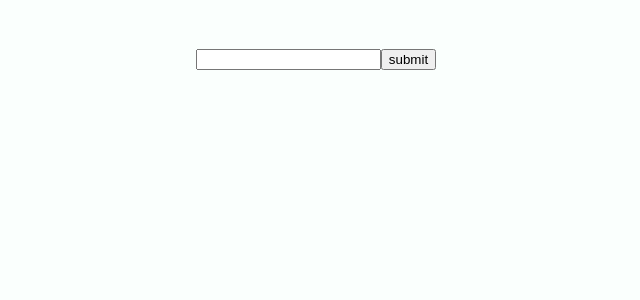
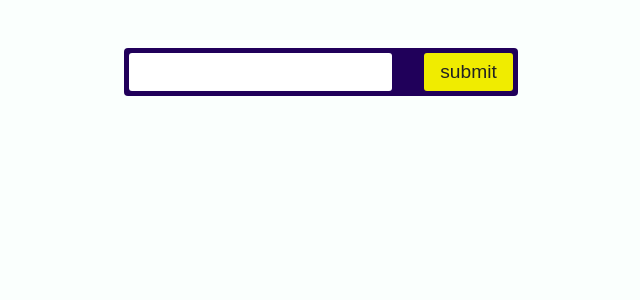
Before and after one commit to BSlaven/color_generator, a React (Vite) app: page / in a window 1280 px wide. Shown: the top 300 px of the page, without its empty margins (324-964 px from the left). Built offline with nearby package versions, Linux system fonts and the light colour scheme.

Commit message:
add base stylings for form elements

```diff
--- a/src/ColorForm/ColorForm.jsx
+++ b/src/ColorForm/ColorForm.jsx
@@ -1,3 +1,5 @@
+import classes from './ColorForm.module.css';
+
 const ColorForm = () => {
   return (
     <form>
--- a/src/ColorForm/ColorForm.module.css
+++ b/src/ColorForm/ColorForm.module.css
@@ -0,0 +1,28 @@
+form {
+  background-color: rgb(32, 0, 90);
+  display: flex;
+  justify-content: space-between;
+  gap: 2rem;
+  width: 100%;
+  max-width: 400px;
+  padding: 0.3rem;
+  border-radius: 4px;
+}
+
+input {
+  border: none;
+  border-radius: 3px;
+  flex-grow: 1;
+  font-size: 1.2rem;
+  padding-left: 0.3rem;
+}
+
+button {
+  background: rgb(240, 236, 0);
+  color: #222;
+  font-size: 1.2rem;
+  padding: 0.5rem 1rem;
+  border: none;
+  border-radius: 3px;
+  cursor: pointer;
+}
```
